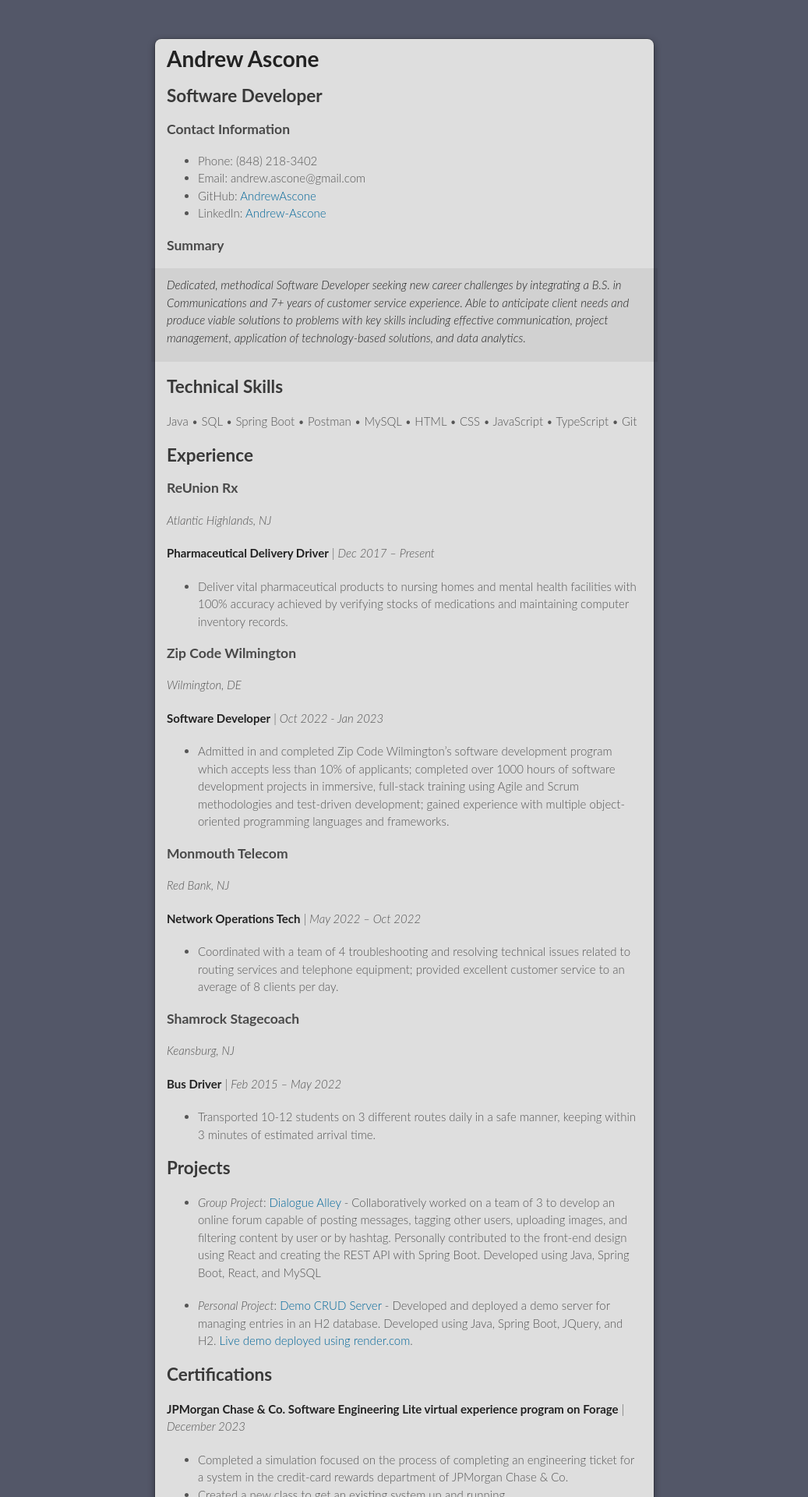
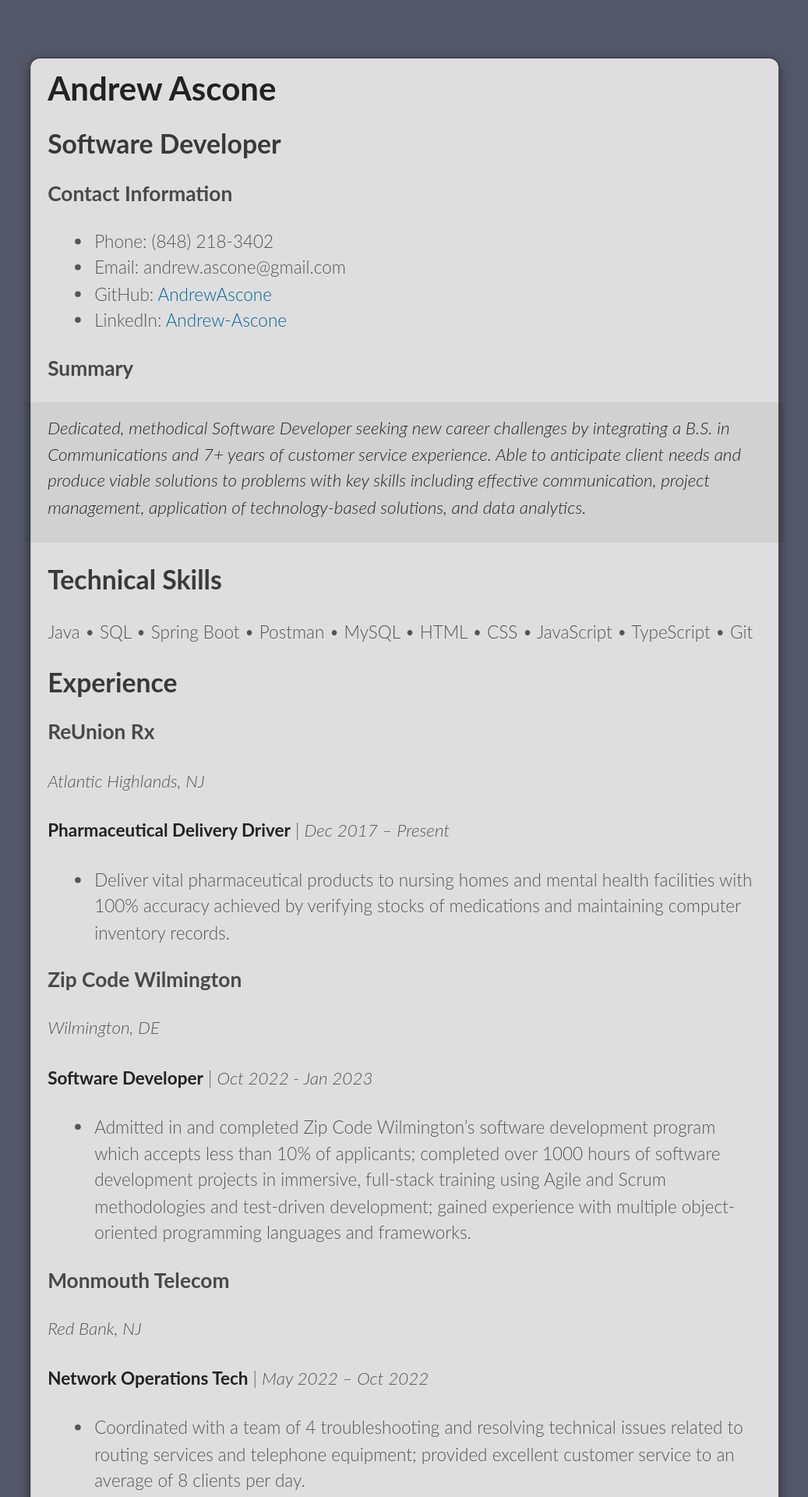
Before and after one commit to AndrewAscone/AndrewAscone, a Jekyll site: the page built from index.md, in a window 1280 px wide. Shown: the top 1920 px of the page at 78% size, without its empty margins (121-1158 px from the left). Built offline with Jekyll 4.4.1, drawn with Linux system fonts in a browser that asks for light colours; our own code applies the rules of GitHub Pages for plain Markdown files; the repository's description, which GitHub fills in, is left out.

Commit message:
Updating CSS to change base document size

```diff
--- a/assets/css/style.css
+++ b/assets/css/style.css
@@ -490,3 +490,17 @@ screen and (max-width: 580px) {
     content: 'at https://github.com/';
   }
 }
+
+@media screen {
+  body {
+      transform: scale(1.5);
+      transform-origin: top center;
+      width: calc(100% / 1.5);
+      margin: 0 auto;
+      overflow-x: hidden;
+  }
+
+  .print-only {
+      display: none;
+  }
+}
```
